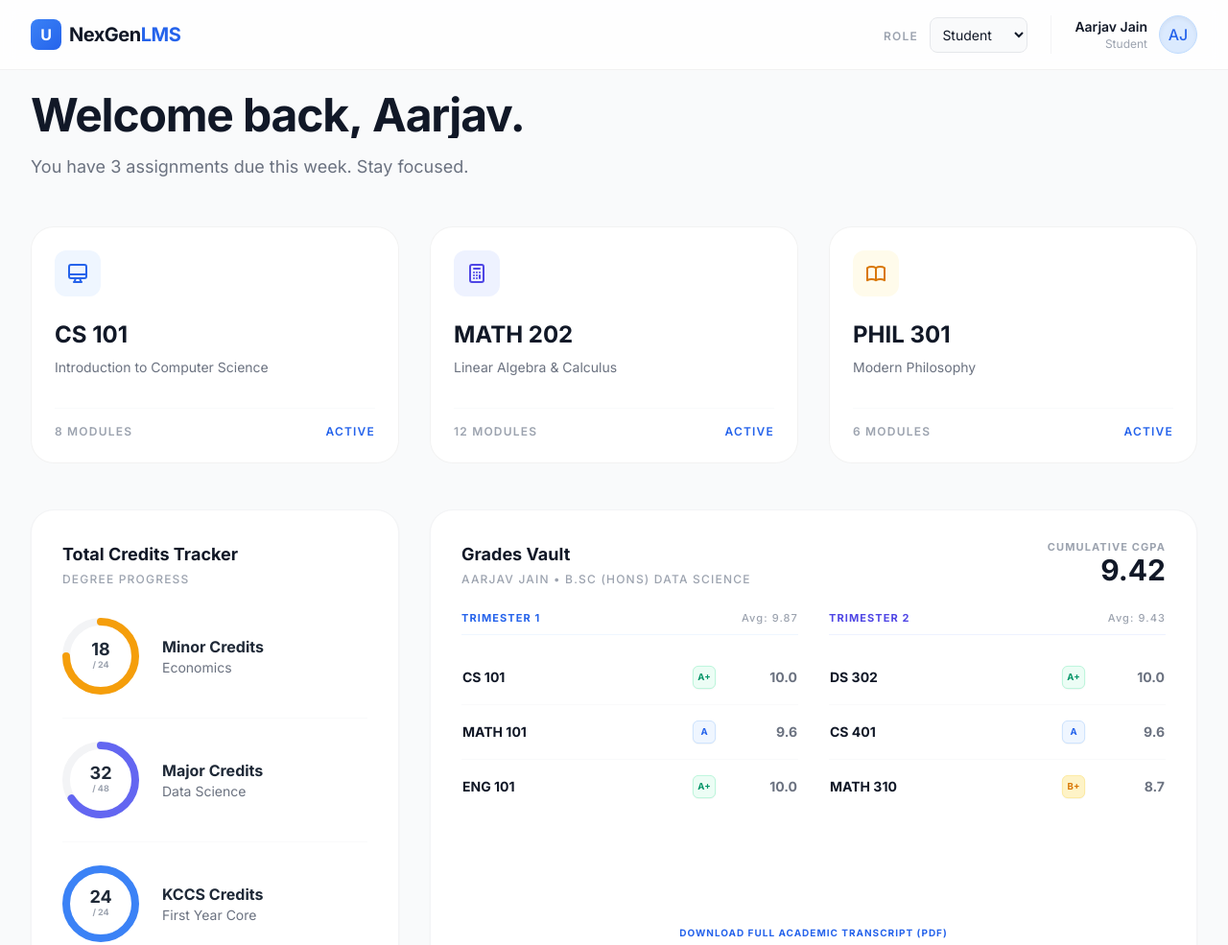
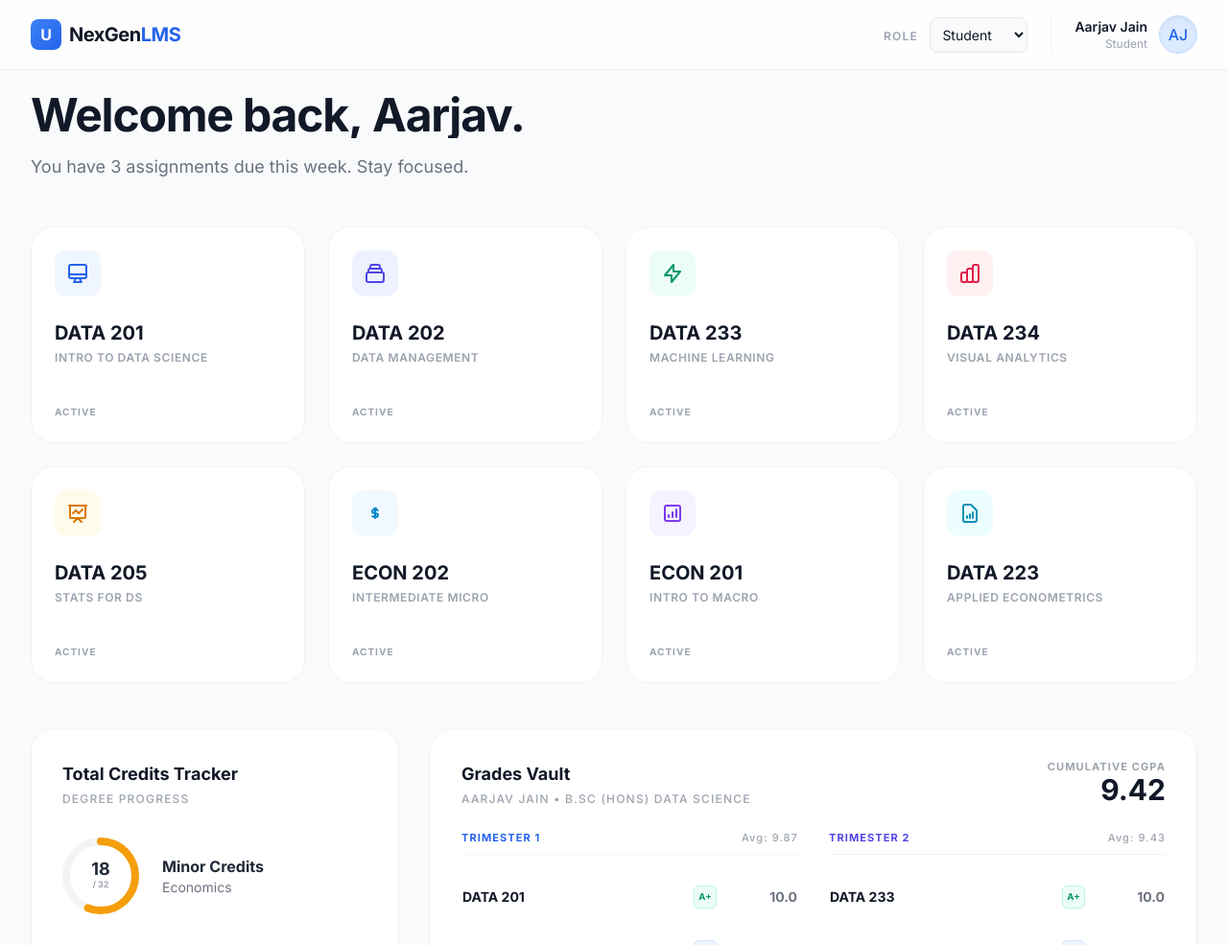
Before and after one commit to Aarjav243/Krea-Academic-Hub-RJSU, a website: page index.html in a window 1280 px wide. Shown: the top 985 px of the page at 96% size. Drawn offline with nearby package versions, Linux system fonts and the light colour scheme.

Commit message:
Update Krea course codes and credit limits (Major: 80, Minor: 32, KCCS: 48)

```diff
--- a/index.html
+++ b/index.html
@@ -198,54 +198,115 @@
         <p class="text-gray-500 text-lg" id="sub-heading">You have 3 assignments due this week. Stay focused.</p>
     </div>
 
-    <div class="grid grid-cols-1 md:grid-cols-2 lg:grid-cols-3 gap-8" id="courseGrid">
-        <!-- CS 101 -->
+    <div class="grid grid-cols-1 md:grid-cols-2 lg:grid-cols-4 gap-6" id="courseGrid">
+        <!-- DATA 201 -->
         <div class="luxury-card-container">
-            <div class="luxury-card h-full p-6 rounded-[24px] cursor-pointer group" onclick="openCourse('CS 101', 'Introduction to Computer Science')">
+            <div class="luxury-card h-full p-6 rounded-[24px] cursor-pointer group" onclick="openCourse('DATA 201', 'Intro to Data Science')">
                 <div class="w-12 h-12 bg-blue-50 rounded-xl flex items-center justify-center text-blue-600 mb-6 group-hover:bg-blue-600 group-hover:text-white transition-all duration-300 transform group-hover:-translate-y-1">
-                    <svg xmlns="http://www.w3.org/2000/svg" class="w-6 h-6" fill="none" viewBox="0 0 24 24" stroke="currentColor">
-                        <path stroke-linecap="round" stroke-linejoin="round" stroke-width="2" d="M9.75 17L9 20l-1 1h8l-1-1-.75-3M3 13h18M5 17h14a2 2 0 002-2V5a2 2 0 00-2-2H5a2 2 0 00-2 2v10a2 2 0 002 2z" />
-                    </svg>
+                    <svg xmlns="http://www.w3.org/2000/svg" class="w-6 h-6" fill="none" viewBox="0 0 24 24" stroke="currentColor"><path stroke-linecap="round" stroke-linejoin="round" stroke-width="2" d="M9.75 17L9 20l-1 1h8l-1-1-.75-3M3 13h18M5 17h14a2 2 0 002-2V5a2 2 0 00-2-2H5a2 2 0 00-2 2v10a2 2 0 002 2z" /></svg>
                 </div>
-                <h3 class="text-2xl font-bold mb-2">CS 101</h3>
-                <p class="text-gray-500 mb-8 text-sm">Introduction to Computer Science</p>
-                <div class="flex items-center justify-between text-xs font-semibold text-gray-400 uppercase tracking-widest mt-auto border-t border-gray-50 pt-4 group-hover:border-blue-50 transition-colors">
-                    <span>8 Modules</span>
-                    <span class="text-blue-600">Active</span>
+                <h3 class="text-xl font-bold mb-1">DATA 201</h3>
+                <p class="text-gray-400 text-xs mb-6 uppercase tracking-wider font-semibold">Intro to Data Science</p>
+                <div class="flex items-center justify-between text-[10px] font-bold text-gray-400 uppercase tracking-widest mt-auto border-t border-gray-50 pt-4 group-hover:border-blue-50 transition-colors">
+                    <span>Active</span>
                 </div>
             </div>
         </div>
 
-        <!-- MATH 202 -->
+        <!-- DATA 202 -->
         <div class="luxury-card-container">
-            <div class="luxury-card h-full p-6 rounded-[24px] cursor-pointer group" onclick="openCourse('MATH 202', 'Linear Algebra & Calculus')">
+            <div class="luxury-card h-full p-6 rounded-[24px] cursor-pointer group" onclick="openCourse('DATA 202', 'Data Management')">
                 <div class="w-12 h-12 bg-indigo-50 rounded-xl flex items-center justify-center text-indigo-600 mb-6 group-hover:bg-indigo-600 group-hover:text-white transition-all duration-300 transform group-hover:-translate-y-1">
-                    <svg xmlns="http://www.w3.org/2000/svg" class="w-6 h-6" fill="none" viewBox="0 0 24 24" stroke="currentColor">
-                        <path stroke-linecap="round" stroke-linejoin="round" stroke-width="2" d="M9 7h6m0 10v-3m-3 3h.01M9 17h.01M9 14h.01M12 14h.01M15 11h.01M12 11h.01M9 11h.01M7 21h10a2 2 0 002-2V5a2 2 0 00-2-2H7a2 2 0 00-2 2v14a2 2 0 002 2z" />
-                    </svg>
+                    <svg xmlns="http://www.w3.org/2000/svg" class="w-6 h-6" fill="none" viewBox="0 0 24 24" stroke="currentColor"><path stroke-linecap="round" stroke-linejoin="round" stroke-width="2" d="M19 11H5m14 0a2 2 0 012 2v6a2 2 0 01-2 2H5a2 2 0 01-2-2v-6a2 2 0 012-2m14 0V9a2 2 0 00-2-2M5 11V9a2 2 0 012-2m0 0V5a2 2 0 012-2h6a2 2 0 012 2v2M7 7h10" /></svg>
                 </div>
-                <h3 class="text-2xl font-bold mb-2">MATH 202</h3>
-                <p class="text-gray-500 mb-8 text-sm">Linear Algebra & Calculus</p>
-                <div class="flex items-center justify-between text-xs font-semibold text-gray-400 uppercase tracking-widest mt-auto border-t border-gray-50 pt-4 group-hover:border-blue-50 transition-colors">
-                    <span>12 Modules</span>
-                    <span class="text-blue-600">Active</span>
+                <h3 class="text-xl font-bold mb-1">DATA 202</h3>
+                <p class="text-gray-400 text-xs mb-6 uppercase tracking-wider font-semibold">Data Management</p>
+                <div class="flex items-center justify-between text-[10px] font-bold text-gray-400 uppercase tracking-widest mt-auto border-t border-gray-50 pt-4 group-hover:border-blue-50 transition-colors">
+                    <span>Active</span>
                 </div>
             </div>
         </div>
 
-        <!-- PHIL 301 -->
+        <!-- DATA 233 -->
         <div class="luxury-card-container">
-            <div class="luxury-card h-full p-6 rounded-[24px] cursor-pointer group" onclick="openCourse('PHIL 301', 'Modern Philosophy')">
+            <div class="luxury-card h-full p-6 rounded-[24px] cursor-pointer group" onclick="openCourse('DATA 233', 'Machine Learning')">
+                <div class="w-12 h-12 bg-emerald-50 rounded-xl flex items-center justify-center text-emerald-600 mb-6 group-hover:bg-emerald-600 group-hover:text-white transition-all duration-300 transform group-hover:-translate-y-1">
+                    <svg xmlns="http://www.w3.org/2000/svg" class="w-6 h-6" fill="none" viewBox="0 0 24 24" stroke="currentColor"><path stroke-linecap="round" stroke-linejoin="round" stroke-width="2" d="M13 10V3L4 14h7v7l9-11h-7z" /></svg>
+                </div>
+                <h3 class="text-xl font-bold mb-1">DATA 233</h3>
+                <p class="text-gray-400 text-xs mb-6 uppercase tracking-wider font-semibold">Machine Learning</p>
+                <div class="flex items-center justify-between text-[10px] font-bold text-gray-400 uppercase tracking-widest mt-auto border-t border-gray-50 pt-4 group-hover:border-blue-50 transition-colors">
+                    <span>Active</span>
+                </div>
+            </div>
+        </div>
+
+        <!-- DATA 234 -->
+        <div class="luxury-card-container">
+            <div class="luxury-card h-full p-6 rounded-[24px] cursor-pointer group" onclick="openCourse('DATA 234', 'Visual Analytics')">
+                <div class="w-12 h-12 bg-rose-50 rounded-xl flex items-center justify-center text-rose-600 mb-6 group-hover:bg-rose-600 group-hover:text-white transition-all duration-300 transform group-hover:-translate-y-1">
+                    <svg xmlns="http://www.w3.org/2000/svg" class="w-6 h-6" fill="none" viewBox="0 0 24 24" stroke="currentColor"><path stroke-linecap="round" stroke-linejoin="round" stroke-width="2" d="M9 19v-6a2 2 0 00-2-2H5a2 2 0 00-2 2v6a2 2 0 002 2h2a2 2 0 002-2zm0 0V9a2 2 0 012-2h2a2 2 0 012 2v10m-6 0a2 2 0 002 2h2a2 2 0 002-2m0 0V5a2 2 0 012-2h2a2 2 0 012 2v14a2 2 0 01-2 2h-2a2 2 0 01-2-2z" /></svg>
+                </div>
+                <h3 class="text-xl font-bold mb-1">DATA 234</h3>
+                <p class="text-gray-400 text-xs mb-6 uppercase tracking-wider font-semibold">Visual Analytics</p>
+                <div class="flex items-center justify-between text-[10px] font-bold text-gray-400 uppercase tracking-widest mt-auto border-t border-gray-50 pt-4 group-hover:border-blue-50 transition-colors">
+                    <span>Active</span>
+                </div>
+            </div>
+        </div>
+
+        <!-- DATA 205 -->
+        <div class="luxury-card-container">
+            <div class="luxury-card h-full p-6 rounded-[24px] cursor-pointer group" onclick="openCourse('DATA 205', 'Stats for DS')">
                 <div class="w-12 h-12 bg-amber-50 rounded-xl flex items-center justify-center text-amber-600 mb-6 group-hover:bg-amber-600 group-hover:text-white transition-all duration-300 transform group-hover:-translate-y-1">
-                    <svg xmlns="http://www.w3.org/2000/svg" class="w-6 h-6" fill="none" viewBox="0 0 24 24" stroke="currentColor">
-                        <path stroke-linecap="round" stroke-linejoin="round" stroke-width="2" d="M12 6.253v13m0-13C10.832 5.477 9.246 5 7.5 5S4.168 5.477 3 6.253v13C4.168 18.477 5.754 18 7.5 18s3.332.477 4.5 1.253m0-13C13.168 5.477 14.754 5 16.5 5c1.747 0 3.332.477 4.5 1.253v13C19.832 18.477 18.246 18 16.5 18c-1.746 0-3.332.477-4.5 1.253" />
-                    </svg>
+                    <svg xmlns="http://www.w3.org/2000/svg" class="w-6 h-6" fill="none" viewBox="0 0 24 24" stroke="currentColor"><path stroke-linecap="round" stroke-linejoin="round" stroke-width="2" d="M7 12l3-3 3 3 4-4M8 21l4-4 4 4M3 4h18M4 4h16v12a1 1 0 01-1 1H5a1 1 0 01-1-1V4z" /></svg>
                 </div>
-                <h3 class="text-2xl font-bold mb-2">PHIL 301</h3>
-                <p class="text-gray-500 mb-8 text-sm">Modern Philosophy</p>
-                <div class="flex items-center justify-between text-xs font-semibold text-gray-400 uppercase tracking-widest mt-auto border-t border-gray-50 pt-4 group-hover:border-blue-50 transition-colors">
-                    <span>6 Modules</span>
-                    <span class="text-blue-600">Active</span>
+                <h3 class="text-xl font-bold mb-1">DATA 205</h3>
+                <p class="text-gray-400 text-xs mb-6 uppercase tracking-wider font-semibold">Stats for DS</p>
+                <div class="flex items-center justify-between text-[10px] font-bold text-gray-400 uppercase tracking-widest mt-auto border-t border-gray-50 pt-4 group-hover:border-blue-50 transition-colors">
+                    <span>Active</span>
+                </div>
+            </div>
+        </div>
+
+        <!-- ECON 202 -->
+        <div class="luxury-card-container">
+            <div class="luxury-card h-full p-6 rounded-[24px] cursor-pointer group" onclick="openCourse('ECON 202', 'Intermediate Micro')">
+                <div class="w-12 h-12 bg-sky-50 rounded-xl flex items-center justify-center text-sky-600 mb-6 group-hover:bg-sky-600 group-hover:text-white transition-all duration-300 transform group-hover:-translate-y-1">
+                    <svg xmlns="http://www.w3.org/2000/svg" class="w-6 h-6" fill="none" viewBox="0 0 24 24" stroke="currentColor"><path stroke-linecap="round" stroke-linejoin="round" stroke-width="2" d="M12 8c-1.657 0-3 .895-3 2s1.343 2 3 2 3 .895 3 2-1.343 2-3 2m0-8c1.11 0 2.08.402 2.599 1M12 8V7m0 1v8m0 0v1m0-1c-1.11 0-2.08-.402-2.599-1M12 16V17m0-1V7m0 0h1m-1 0H11" /></svg>
+                </div>
+                <h3 class="text-xl font-bold mb-1">ECON 202</h3>
+                <p class="text-gray-400 text-xs mb-6 uppercase tracking-wider font-semibold">Intermediate Micro</p>
+                <div class="flex items-center justify-between text-[10px] font-bold text-gray-400 uppercase tracking-widest mt-auto border-t border-gray-50 pt-4 group-hover:border-blue-50 transition-colors">
+                    <span>Active</span>
+                </div>
+            </div>
+        </div>
+
+        <!-- ECON 201 -->
+        <div class="luxury-card-container">
+            <div class="luxury-card h-full p-6 rounded-[24px] cursor-pointer group" onclick="openCourse('ECON 201', 'Intro to Macro')">
+                <div class="w-12 h-12 bg-violet-50 rounded-xl flex items-center justify-center text-violet-600 mb-6 group-hover:bg-violet-600 group-hover:text-white transition-all duration-300 transform group-hover:-translate-y-1">
+                    <svg xmlns="http://www.w3.org/2000/svg" class="w-6 h-6" fill="none" viewBox="0 0 24 24" stroke="currentColor"><path stroke-linecap="round" stroke-linejoin="round" stroke-width="2" d="M16 8v8m-4-5v5m-4-2v2m-2 4h12a2 2 0 002-2V6a2 2 0 00-2-2H6a2 2 0 00-2 2v12a2 2 0 002 2z" /></svg>
+                </div>
+                <h3 class="text-xl font-bold mb-1">ECON 201</h3>
+                <p class="text-gray-400 text-xs mb-6 uppercase tracking-wider font-semibold">Intro to Macro</p>
+                <div class="flex items-center justify-between text-[10px] font-bold text-gray-400 uppercase tracking-widest mt-auto border-t border-gray-50 pt-4 group-hover:border-blue-50 transition-colors">
+                    <span>Active</span>
+                </div>
+            </div>
+        </div>
+
+        <!-- DATA 223 -->
+        <div class="luxury-card-container">
+            <div class="luxury-card h-full p-6 rounded-[24px] cursor-pointer group" onclick="openCourse('DATA 223', 'Applied Econometrics')">
+                <div class="w-12 h-12 bg-cyan-50 rounded-xl flex items-center justify-center text-cyan-600 mb-6 group-hover:bg-cyan-600 group-hover:text-white transition-all duration-300 transform group-hover:-translate-y-1">
+                    <svg xmlns="http://www.w3.org/2000/svg" class="w-6 h-6" fill="none" viewBox="0 0 24 24" stroke="currentColor"><path stroke-linecap="round" stroke-linejoin="round" stroke-width="2" d="M9 17v-2m3 2v-4m3 4v-6m2 10H7a2 2 0 01-2-2V5a2 2 0 012-2h5.586a1 1 0 01.707.293l5.414 5.414a1 1 0 01.293.707V19a2 2 0 01-2 2h-1z" /></svg>
+                </div>
+                <h3 class="text-xl font-bold mb-1">DATA 223</h3>
+                <p class="text-gray-400 text-xs mb-6 uppercase tracking-wider font-semibold">Applied Econometrics</p>
+                <div class="flex items-center justify-between text-[10px] font-bold text-gray-400 uppercase tracking-widest mt-auto border-t border-gray-50 pt-4 group-hover:border-blue-50 transition-colors">
+                    <span>Active</span>
                 </div>
             </div>
         </div>
@@ -260,17 +321,17 @@
             <p class="text-xs font-medium text-gray-400 uppercase tracking-widest mb-8">Degree Progress</p>
 
             <div class="space-y-6 flex-1 flex flex-col justify-center">
-                <!-- Minor: Economics -->
+                <!-- Minor Credits -->
                 <div class="flex items-center gap-6 group cursor-pointer">
                     <div class="w-20 h-20 relative circular-progress amber">
                         <svg width="80" height="80">
                             <circle class="bg" cx="40" cy="40" r="36"></circle>
-                            <!-- Progress setup for GSAP animation: path length is ~226. 18 / 24 = 75% -> offset 56.5 -->
-                            <circle class="prog" cx="40" cy="40" r="36" data-target="56.5" style="stroke-dasharray: 226; stroke-dashoffset: 226;"></circle>
+                            <!-- 18 / 32 = 56% -> offset 99.4 -->
+                            <circle class="prog" cx="40" cy="40" r="36" data-target="99.4" style="stroke-dasharray: 226; stroke-dashoffset: 226;"></circle>
                         </svg>
                         <div class="progress-text">
                             <span class="text-lg font-bold text-gray-800 leading-none">18</span>
-                            <span class="text-[9px] font-bold text-gray-400 uppercase">/ 24</span>
+                            <span class="text-[9px] font-bold text-gray-400 uppercase">/ 32</span>
                         </div>
                     </div>
                     <div>
@@ -281,17 +342,17 @@
 
                 <hr class="border-gray-50">
 
-                <!-- Major: Data Science -->
+                <!-- Major Credits -->
                 <div class="flex items-center gap-6 group cursor-pointer">
                     <div class="w-20 h-20 relative circular-progress indigo">
                         <svg width="80" height="80">
                             <circle class="bg" cx="40" cy="40" r="36"></circle>
-                            <!-- 32 / 48 = 66% -> offset 76.8 -->
-                            <circle class="prog" cx="40" cy="40" r="36" data-target="76.8" style="stroke-dasharray: 226; stroke-dashoffset: 226;"></circle>
+                            <!-- 32 / 80 = 40% -> offset 135.6 -->
+                            <circle class="prog" cx="40" cy="40" r="36" data-target="135.6" style="stroke-dasharray: 226; stroke-dashoffset: 226;"></circle>
                         </svg>
                         <div class="progress-text">
                             <span class="text-lg font-bold text-gray-800 leading-none">32</span>
-                            <span class="text-[9px] font-bold text-gray-400 uppercase">/ 48</span>
+                            <span class="text-[9px] font-bold text-gray-400 uppercase">/ 80</span>
                         </div>
                     </div>
                     <div>
@@ -307,12 +368,12 @@
                     <div class="w-20 h-20 relative circular-progress">
                         <svg width="80" height="80">
                             <circle class="bg" cx="40" cy="40" r="36"></circle>
-                            <!-- 24 / 24 = 100% -> offset 0 -->
+                            <!-- 48 / 48 = 100% -> offset 0 -->
                             <circle class="prog" cx="40" cy="40" r="36" data-target="0" style="stroke-dasharray: 226; stroke-dashoffset: 226;"></circle>
                         </svg>
                         <div class="progress-text">
-                            <span class="text-lg font-bold text-gray-800 leading-none">24</span>
-                            <span class="text-[9px] font-bold text-gray-400 uppercase">/ 24</span>
+                            <span class="text-lg font-bold text-gray-800 leading-none">48</span>
+                            <span class="text-[9px] font-bold text-gray-400 uppercase">/ 48</span>
                         </div>
                     </div>
                     <div>
@@ -346,17 +407,17 @@
                     <table class="w-full text-left grades-table">
                         <tbody class="divide-y divide-gray-50">
                             <tr class="group cursor-pointer">
-                                <td class="py-3 text-sm font-bold text-gray-900">CS 101</td>
+                                <td class="py-3 text-sm font-bold text-gray-900">DATA 201</td>
                                 <td class="py-3 text-right"><span class="grade-badge grade-a-plus scale-75 shadow-sm">A+</span></td>
                                 <td class="py-3 text-right text-xs font-bold text-gray-500">10.0</td>
                             </tr>
                             <tr class="group cursor-pointer">
-                                <td class="py-3 text-sm font-bold text-gray-900">MATH 101</td>
+                                <td class="py-3 text-sm font-bold text-gray-900">ECON 201</td>
                                 <td class="py-3 text-right"><span class="grade-badge grade-a scale-75 shadow-sm">A</span></td>
                                 <td class="py-3 text-right text-xs font-bold text-gray-500">9.6</td>
                             </tr>
                             <tr class="group cursor-pointer">
-                                <td class="py-3 text-sm font-bold text-gray-900">ENG 101</td>
+                                <td class="py-3 text-sm font-bold text-gray-900">DATA 205</td>
                                 <td class="py-3 text-right"><span class="grade-badge grade-a-plus scale-75 shadow-sm">A+</span></td>
                                 <td class="py-3 text-right text-xs font-bold text-gray-500">10.0</td>
                             </tr>
@@ -373,17 +434,17 @@
                     <table class="w-full text-left grades-table">
                         <tbody class="divide-y divide-gray-50">
                             <tr class="group cursor-pointer">
-                                <td class="py-3 text-sm font-bold text-gray-900">DS 302</td>
+                                <td class="py-3 text-sm font-bold text-gray-900">DATA 233</td>
                                 <td class="py-3 text-right"><span class="grade-badge grade-a-plus scale-75 shadow-sm">A+</span></td>
                                 <td class="py-3 text-right text-xs font-bold text-gray-500">10.0</td>
                             </tr>
                             <tr class="group cursor-pointer">
-                                <td class="py-3 text-sm font-bold text-gray-900">CS 401</td>
+                                <td class="py-3 text-sm font-bold text-gray-900">DATA 202</td>
                                 <td class="py-3 text-right"><span class="grade-badge grade-a scale-75 shadow-sm">A</span></td>
                                 <td class="py-3 text-right text-xs font-bold text-gray-500">9.6</td>
                             </tr>
                             <tr class="group cursor-pointer">
-                                <td class="py-3 text-sm font-bold text-gray-900">MATH 310</td>
+                                <td class="py-3 text-sm font-bold text-gray-900">ECON 202</td>
                                 <td class="py-3 text-right"><span class="grade-badge grade-b scale-75 shadow-sm">B+</span></td>
                                 <td class="py-3 text-right text-xs font-bold text-gray-500">8.7</td>
                             </tr>
```
